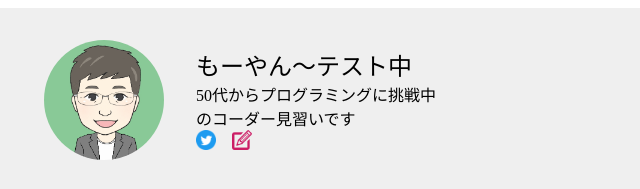
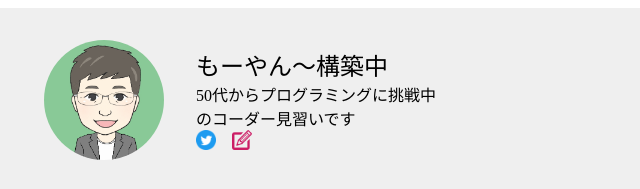
Before and after one commit to mowyan/mowyan.github.io, a plain HTML site: page index.html in a window 1280 px wide. Shown: the top 189 px of the page, 396-1036 px from the left. Drawn offline with Linux system fonts and the light colour scheme.

Commit message:
Add files via upload

```diff
--- a/index.html
+++ b/index.html
@@ -4,7 +4,7 @@
   <meta charset="UTF-8">
   <meta http-equiv="X-UA-Compatible" content="IE=edge">
   <meta name="viewport" content="width=device-width, initial-scale=1.0">
-  <title>もーやんポートフォリオサイト(テスト)</title>
+  <title>もーやんポートフォリオサイト～構築中</title>
   <link rel="stylesheet" href="css/style.css">
   <link rel="stylesheet" href="">
   <link rel="icon" href="img/mow-favicon.png">
@@ -22,7 +22,7 @@
         >
       </div>
       <div>
-        <h1>もーやん～テスト中</h1>
+        <h1>もーやん～構築中</h1>
         <p>50代からプログラミングに挑戦中のコーダー見習いです</p>
         <ul>
           <a href="https://twitter.com/reloblog" target="_blank">
```
